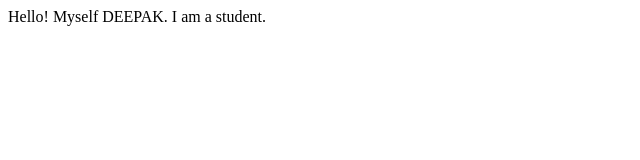
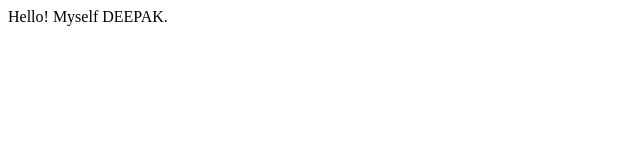
Before and after one commit to bsddv532/git_code, a plain HTML site: page index.html in a window 1280 px wide. Shown: the whole page, without its empty margins (0-640 px from the left). Drawn offline with Linux system fonts and the light colour scheme.

Commit message:
github terminal practice

```diff
--- a/index.html
+++ b/index.html
@@ -9,7 +9,7 @@
 <body>
     Hello!
     Myself DEEPAK.
-    I am a student.
+
 
 </body>
 </html>
```
